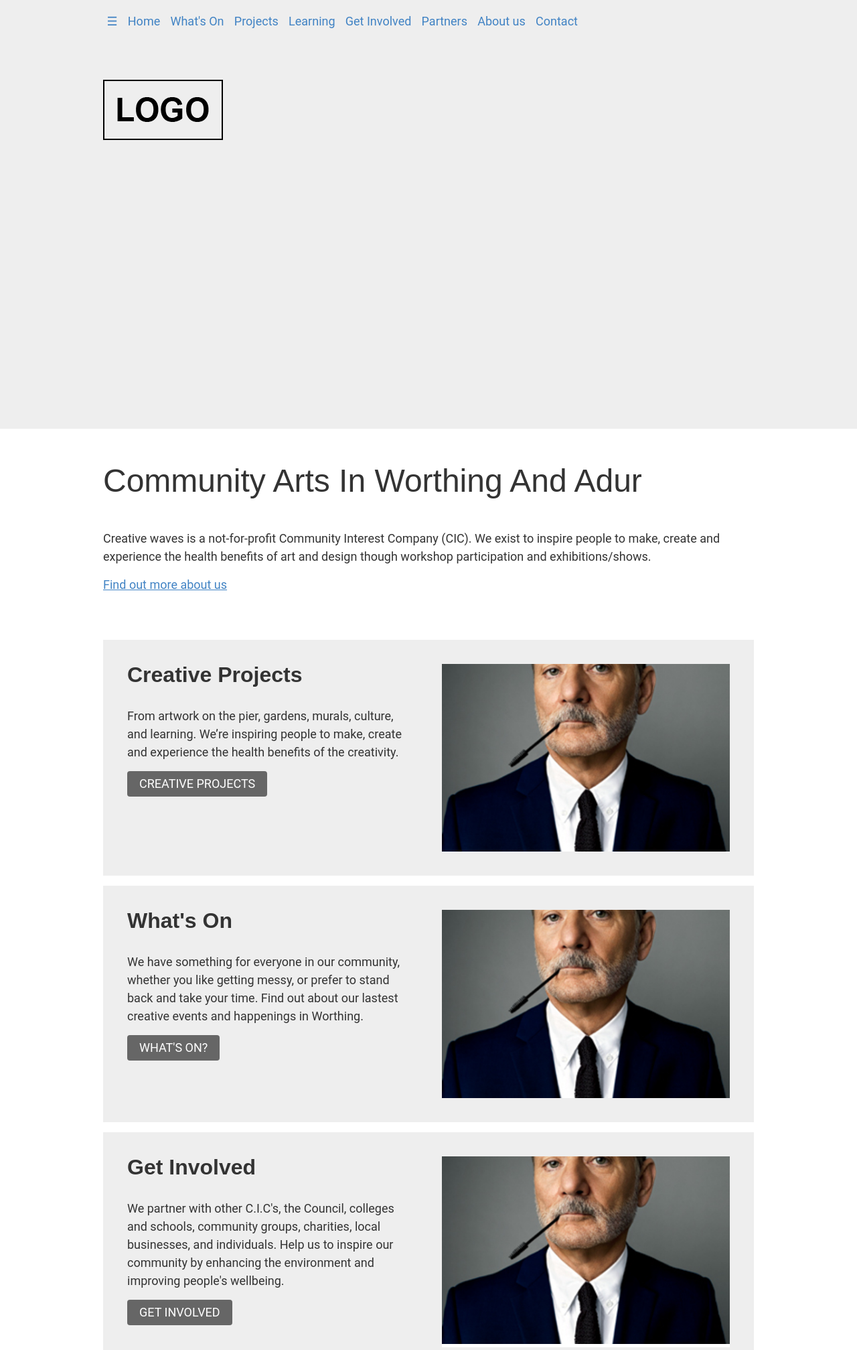
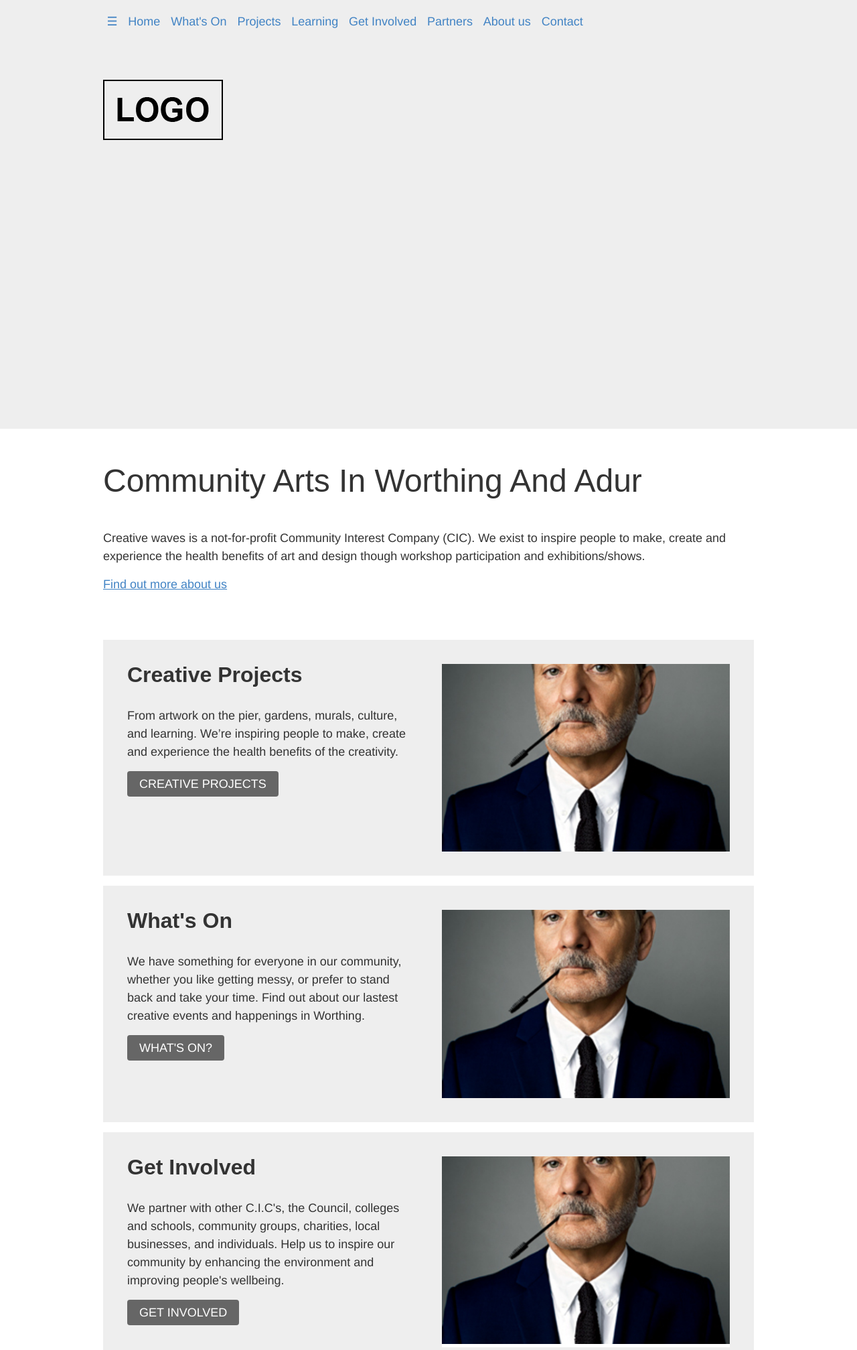
Before and after one commit to BrightdayStudio/webdev-lessons, a PHP site: page / in a window 1280 px wide. Shown: the top 2015 px of the page at 67% size. Run offline with PHP 8.4, Linux system fonts and the light colour scheme; some web fonts are replaced.

Commit message:
remove typeface

```diff
--- a/css/base.css
+++ b/css/base.css
@@ -78,35 +78,7 @@ a:active {
 –––––––––––––––––––––––––––––––––––––––––––––––––– */
 
 
-@font-face {
-    font-family: 'Roboto';
-    src: url(/assetsfonts/roboto/Roboto-Regular.ttf) format('truetype');
-    font-weight: 400;
-    font-style:normal;
-}
-
-@font-face {
-    font-family: 'Roboto';
-    src: url(/assetsfonts/roboto/Roboto-bold.ttf) format('truetype');
-    font-weight: 700;
-    font-style:normal;
-}
-
-@font-face {
-    font-family: 'Roboto';
-    src: url(/assetsfonts/roboto/Roboto-black.ttf) format('truetype');
-    font-weight: 900;
-    font-style:normal;
-}
-
-@font-face {
-    font-family: 'Roboto';
-    src: url(/assetsfonts/roboto/Roboto-light.ttf) format('truetype');
-    font-weight: 300;
-    font-style:normal;
-}
-
-body {    font-family: 'Roboto', "Helvetica", "Arial", sans-serif;}
+body {    font-family: "Helvetica", "Arial", sans-serif;}
 
 p {
     line-height: 1.5;
```
